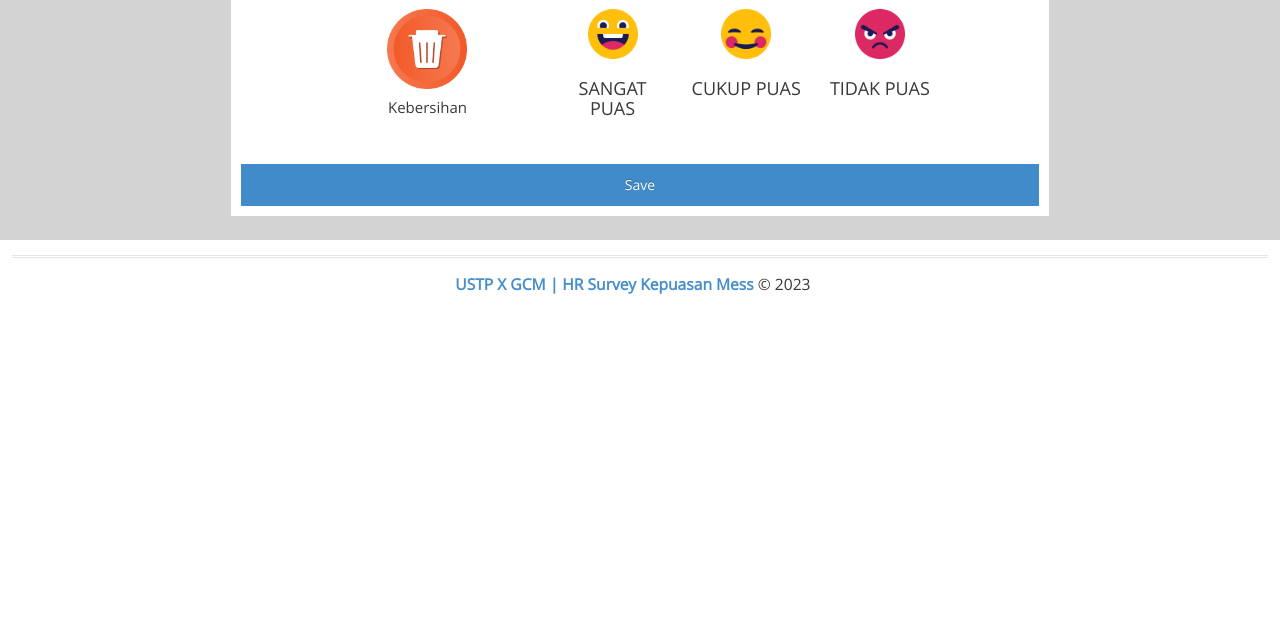
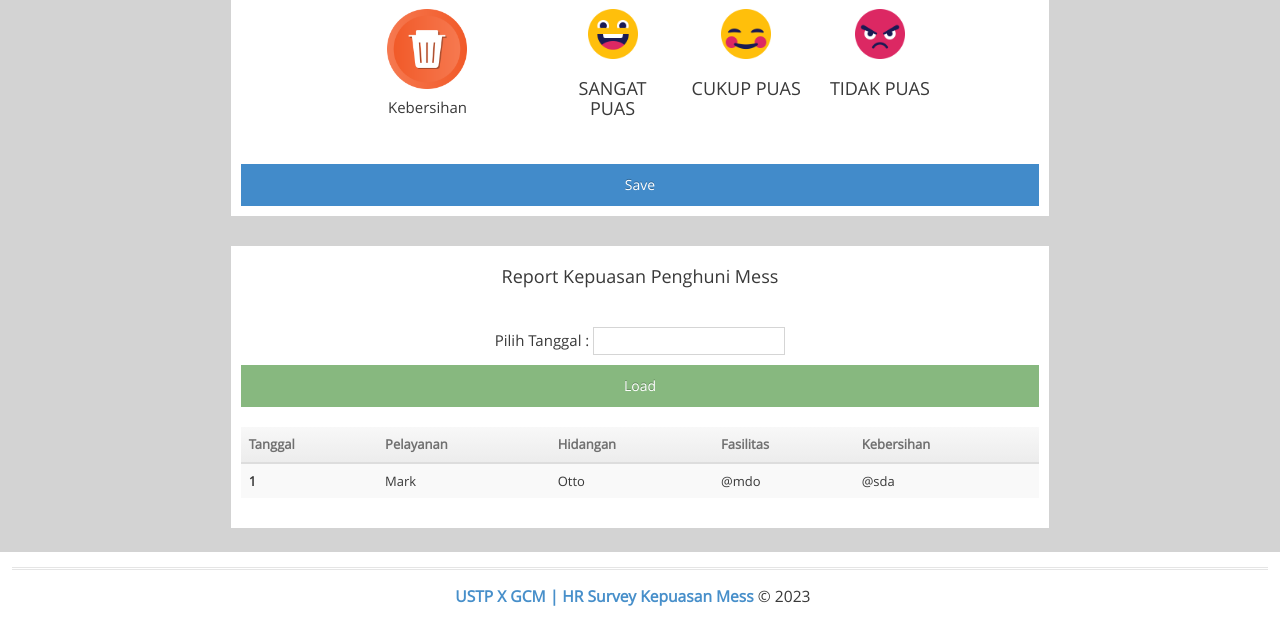
Before and after one commit to mauldoto/hr-angket, a PHP site: page /tamu in a window 1280 px wide. Shown: the part 617-1244 px from the top of the page. Before the commit the page ends 911 px from the top, so only its background shows below. Run offline with PHP 8.4, Linux system fonts and the light colour scheme; some libraries are stand-ins or nearby versions.

Commit message:
refactor(view): modify view add table of report

```diff
--- a/app/views/tamu/index_v2.php
+++ b/app/views/tamu/index_v2.php
@@ -168,73 +168,10 @@
                             </div>
                         </div>
                     </div>
-                    <!-- <div class="col-xs-6 col-md-3 saran-option">
-                        <div class="saran saran-pelayanan" data-value="pelayanan">
-                            <label class="label-kategori" for="saran1">
-                                <img src="<?= BASEURL; ?>/assets/icons/pelayanan.png" alt="pelayanan" width="80px">
-                                <h5 class="text-pelayanan text-saran">Pelayanan</h5>
-                            </label>
-                        </div>
-                    </div>
-                    <div class="col-xs-6 col-md-3 saran-option">
-                        <div class="saran saran-hidangan" data-value="hidangan">
-                            <label class="label-kategori">
-                                <img src="<?= BASEURL; ?>/assets/icons/hidangan.png" alt="hidangan" width="80px">
-                                <h5 class="text-pelayanan text-saran">Hidangan</h5>
-                            </label>
-                        </div>
-                    </div>
-                    <div class="col-xs-6 col-md-3 saran-option">
-                        <div class="saran saran-fasilitas" data-value="fasilitas">
-                            <label class="label-kategori" for="saran3">
-                                <img src="<?= BASEURL; ?>/assets/icons/fasilitas.png" alt="fasilitas" width="80px">
-                                <h5 class="text-pelayanan text-saran">Fasilitas</h5>
-                            </label>
-                        </div>
-                    </div>
-                    <div class="col-xs-6 col-md-3 saran-option">
-                        <div class="saran saran-kebersihan" data-value="kebersihan">
-                            <label class="label-kategori" for="saran4">
-                                <img src="<?= BASEURL; ?>/assets/icons/kebersihan.png" alt="kebersihan" width="80px">
-                                <h5 class="text-pelayanan text-saran">Kebersihan</h5>
-                            </label>
-                        </div>
-                    </div> -->
+
                 </div>
 
             </section>
-
-            <!-- <section class="mid-section">
-                <div class="col-xs-12 col-sm-12 text-center mb-10">
-                    <strong class="col-xs-8 col-xs-offset-2">Puaskah anda?</strong>
-                </div>
-                <div class="col-xs-8 col-sm-8 col-xs-offset-2 col-sm-offset-2 text-center mb-10">
-                    <div class="col-xs-4 parent-kepuasan">
-                        <div class="kepuasan sangat-puas" data-value="2" data-id="1" data-text="SANGAT PUAS">
-                            <label class="label-kepuasan" data-value="" data-text="" for="kepuasan1">
-                                <img class="img-sangat-puas" src="<?= BASEURL; ?>/assets/icons/sangat_puas.png" alt="" width="100px">
-                                <h4 id="textKepuasan1" class="text-sangat-puas text-kepuasan">SANGAT PUAS</h4>
-                            </label>
-                        </div>
-                    </div>
-                    <div class="col-xs-4 parent-kepuasan">
-                        <div class="kepuasan cukup-puas" data-value="1" data-id="2" data-text="CUKUP PUAS">
-                            <label class="label-kepuasan" data-value="" data-text="" for="kepuasan2">
-                                <img class="img-cukup-puas" src="<?= BASEURL; ?>/assets/icons/cukup_puas.png" alt="" width="100px">
-                                <h4 id="textKepuasan2" class="text-cukup-puas text-kepuasan">CUKUP PUAS</h4>
-                            </label>
-                        </div>
-                    </div>
-                    <div class="col-xs-4 parent-kepuasan">
-                        <div class="kepuasan tidak-puas" data-value="0" data-id="3" data-text="TIDAK PUAS">
-                            <label class="label-kepuasan" data-value="" data-text="" for="kepuasan3">
-                                <img class="img-tidak-puas" src="<?= BASEURL; ?>/assets/icons/tidak_puas.png" alt="" width="100px">
-                                <h4 id="textKepuasan3" class="text-tidak-puas text-kepuasan">TIDAK PUAS</h4>
-                            </label>
-                        </div>
-                    </div>
-                </div>
-            </section> -->
 
             <div class="col-xs-12">
                 <input type="hidden" name="submited_data">
@@ -244,5 +181,53 @@
     </form>
 
 </div>
+<div class="table-content">
+    <div class="row">
+        <div class="col-sm-12" id="msg-info">
+            <?php
+            Flasher::msgInfo();
+            ?>
+        </div>
+
+        <section class="title-section">
+            <div class="col-xs-12 col-sm-12 text-center mb-10">
+                <h4>Report Kepuasan Penghuni Mess</h4>
+            </div>
+            <div class="col-xs-12 text-center mb-10">
+                <h5>Pilih Tanggal : <input type="text" id="datepicker"></h5>
+                <button class="col-xs-12 btn btn-success" id="loadbtn">Load</button>
+            </div>
+        </section>
+
+        <section class="table-section">
+            <div class="col-xs-12">
+                <table class="table table-striped">
+                    <thead>
+                        <tr>
+                            <th>Tanggal</th>
+                            <th>Pelayanan</th>
+                            <th>Hidangan</th>
+                            <th>Fasilitas</th>
+                            <th>Kebersihan</th>
+                        </tr>
+                    </thead>
+                    <tbody class="body-table">
+                        <tr>
+                            <th scope="row">1</th>
+                            <td>Mark</td>
+                            <td>Otto</td>
+                            <td>@mdo</td>
+                            <td>@sda</td>
+                        </tr>
+
+                    </tbody>
+                </table>
+            </div>
+        </section>
+
+
+    </div>
+
 </div>
 </div>
+</div>
```
